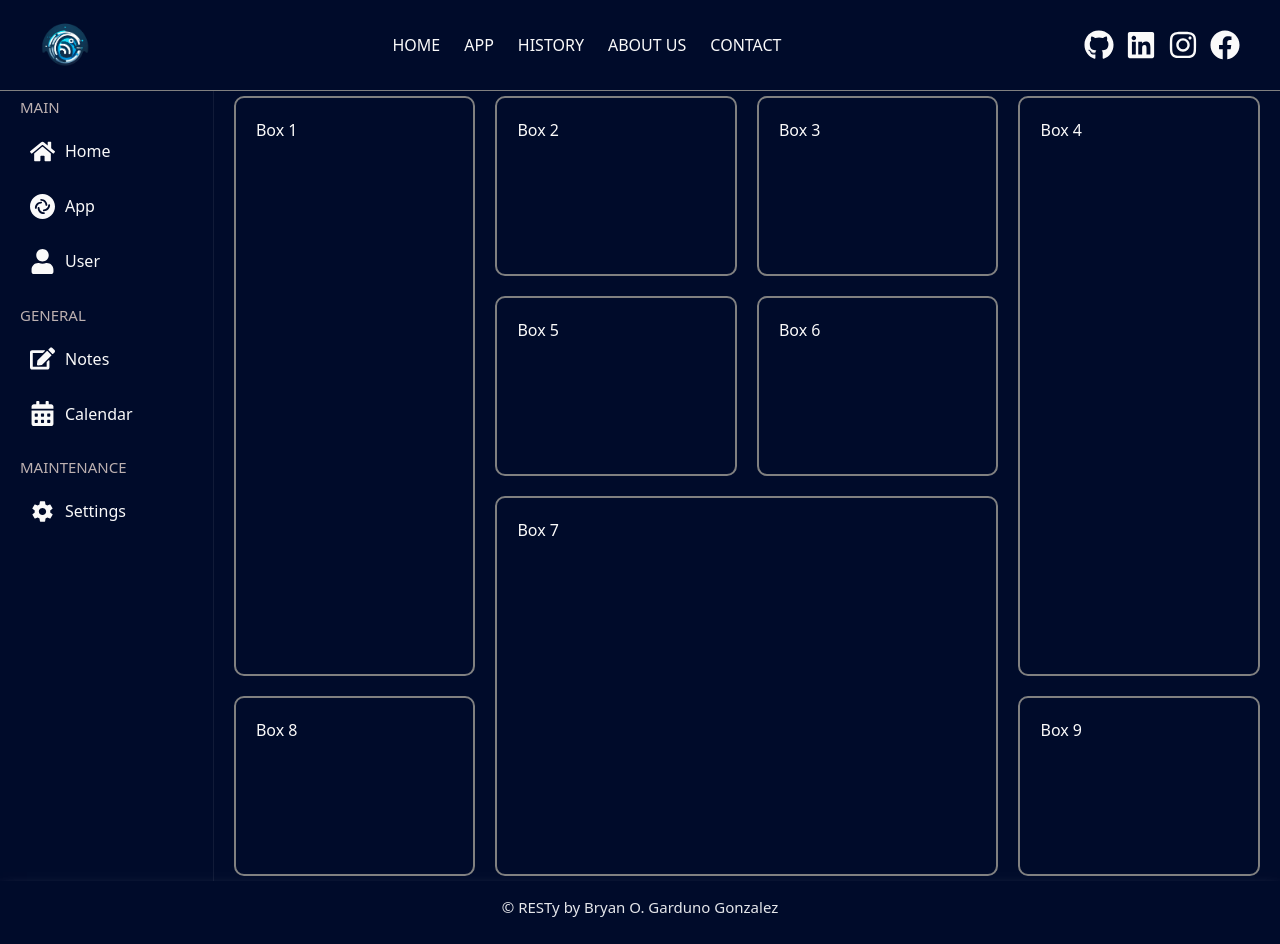
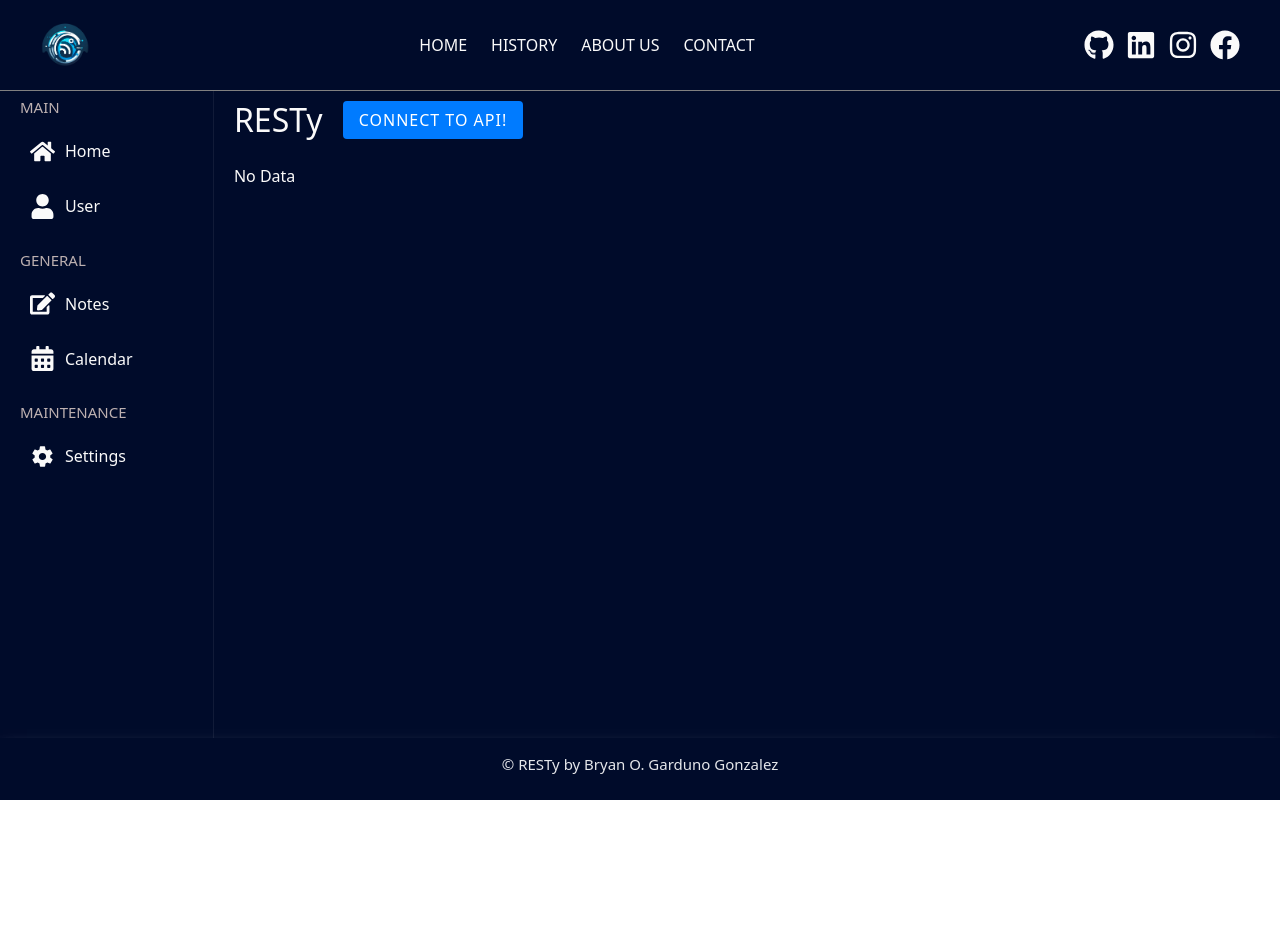
Before and after one commit to brosmar18/resty, a React (Vite) app: page / in a window 1280 px wide. After the commit the page ends 800 px from the top, so only its background shows below. Built offline with nearby package versions, Linux system fonts and the light colour scheme.

Commit message:
state management modified and moved to Main.jsx. Main.jsx name updated to App.jsx

```diff
--- a/package.json
+++ b/package.json
@@ -16,12 +16,12 @@
     "class-variance-authority": "^0.7.0",
     "clsx": "^2.1.0",
     "jsoneditor": "^10.0.0",
-    "jsoneditor-react": "^3.1.2",
     "lucide-react": "^0.316.0",
     "react": "^18.2.0",
     "react-dom": "^18.2.0",
     "react-icons": "^5.0.1",
     "react-router-dom": "^6.21.3",
+    "react18-json-view": "^0.2.8-canary.0",
     "sass": "^1.69.7",
     "tailwind-merge": "^2.2.1",
     "tailwindcss-animate": "^1.0.7",
--- /dev/null
+++ b/src/App.jsx
@@ -0,0 +1,104 @@
+import { QueryClient, QueryClientProvider } from "@tanstack/react-query";
+import { createBrowserRouter, RouterProvider, Outlet } from "react-router-dom";
+import { useState, useEffect } from "react";
+import Results from "./Components/Results";
+import Form from "./Components/Form";
+import Header from "./Components/Header";
+import Footer from "./Components/Footer";
+import History from "./Pages/History";
+import About from "./Pages/About";
+import Contact from "./Pages/Contact";
+import "./App.scss";
+import Home from "./Pages/Home";
+import Sidebar from "./Components/Sidebar";
+const queryClient = new QueryClient();
+
+const App = () => {
+  const [data, setData] = useState(null);
+  const [requestParams, setRequestParams] = useState({});
+  const [isLoading, setIsLoading] = useState(false);
+
+  useEffect(() => {
+    const fetchData = async () => {
+      if (!requestParams.url) return;
+
+      setIsLoading(true);
+      try {
+        const response = await fetch(requestParams.url, {
+          method: requestParams.method,
+          headers: {
+            "Content-Type": "application/json",
+          },
+          body:
+            requestParams.method === "GET" || requestParams.method === "DELETE"
+              ? null
+              : JSON.stringify(requestParams.body),
+        });
+
+        if (!response.ok) throw new Error("Network response was not ok.");
+
+        const newData = await response.json();
+        setData(newData);
+      } catch (error) {
+        console.error(
+          "There has been a problem with your fetch operation:",
+          error
+        );
+        setData(null);
+      } finally {
+        setIsLoading(false);
+      }
+    };
+
+    fetchData();
+  }, [requestParams]);
+
+
+  const Layout = () => {
+    return (
+      <div className="page">
+        <Header />
+        <div className="containers">
+          <div className="menu__container">
+            <Sidebar />
+          </div>
+          <div className="content__container">
+            <QueryClientProvider client={queryClient}>
+              <Outlet />
+            </QueryClientProvider>
+          </div>
+        </div>
+        <Footer />
+      </div>
+    );
+  };
+
+  const router = createBrowserRouter([
+    {
+      path: "/",
+      element: <Layout />,
+      children: [
+        {
+          path: "/",
+          element: <Home data={data} setData={setData} requestParams={requestParams} setRequestParams={setRequestParams} isLoading={isLoading} />,
+        },
+        {
+          path: "/history",
+          element: <History />,
+        },
+        {
+          path: "/about",
+          element: <About />,
+        },
+        {
+          path: "/contact",
+          element: <Contact />,
+        },
+      ],
+    },
+  ]);
+
+  return <RouterProvider router={router} />;
+};
+
+export default App;
--- a/src/Components/Results/index.jsx
+++ b/src/Components/Results/index.jsx
@@ -1,6 +1,5 @@
-import { JsonEditor as Editor } from "jsoneditor-react";
-import "jsoneditor-react/es/editor.min.css";
-import "./Results.scss";
+import JsonView from "react18-json-view";
+import "react18-json-view/src/style.css";
 
 const Results = ({ data, requestParams, isLoading }) => {
   return (
@@ -25,15 +24,9 @@ const Results = ({ data, requestParams, isLoading }) => {
           </div>
           <div data-testid="result-data" className="results__json">
             {data ? (
-              <Editor
-                value={data}
-                mode="view"
-                theme="ace/theme/github"
-                history={false}
-                navigationBar={false}
-                statusBar={false}
-                readOnly={true}
-                search={false}
+              <JsonView
+                src={data}
+                theme="atom"
               />
             ) : (
               <p data-testid="no-data" className="noData">
--- a/src/Components/Sidebar/index.jsx
+++ b/src/Components/Sidebar/index.jsx
@@ -1,7 +1,6 @@
 import { Link } from "react-router-dom";
 import { FaHome, FaUser, FaEdit, FaCalendarAlt } from "react-icons/fa";
 import { IoMdSettings } from "react-icons/io";
-import { SiElement } from "react-icons/si";
 import './Sidebar.scss';
 
 const Sidebar = () => {
@@ -12,10 +11,6 @@ const Sidebar = () => {
         <Link to="/" className="sidebar__link" data-testid="sidebar-link-home">
           <FaHome size={25} />
           <p className="sidebar__link-title">Home</p>
-        </Link>
-        <Link to="/app" className="sidebar__link" data-testid="sidebar-link-app">
-          <SiElement size={25} />
-          <p className="sidebar__link-title">App</p>
         </Link>
         <Link to="/" className="sidebar__link" data-testid="sidebar-link-user">
           <FaUser size={25} />
--- a/src/Constants/index.js
+++ b/src/Constants/index.js
@@ -2,10 +2,6 @@ export const navLinks = [
     {
         label: 'Home',
         route: '/',
-    },
-    {
-        label: 'App',
-        route: '/app',
     },
     {
         label: 'History',
--- a/src/Main.jsx
+++ /dev/null
@@ -1,66 +0,0 @@
-import { QueryClient, QueryClientProvider } from "@tanstack/react-query";
-import { createBrowserRouter, RouterProvider, Outlet } from "react-router-dom";
-import Header from "./Components/Header";
-import Footer from "./Components/Footer";
-import App from "./Pages/App/App";
-import History from "./Pages/History";
-import About from "./Pages/About";
-import Contact from "./Pages/Contact";
-import "./Main.scss";
-import Home from "./Pages/Home";
-import Sidebar from "./Components/Sidebar";
-const queryClient = new QueryClient();
-
-function Main() {
-  const Layout = () => {
-    return (
-      <div className="page">
-        <Header />
-        <div className="containers">
-          <div className="menu__container">
-            <Sidebar />
-          </div>
-          <div className="content__container">
-            <QueryClientProvider client={queryClient}>
-              <Outlet />
-            </QueryClientProvider>
-          </div>
-        </div>
-        <Footer />
-      </div>
-    );
-  };
-
-  const router = createBrowserRouter([
-    {
-      path: "/",
-      element: <Layout />,
-      children: [
-        {
-          path: "/",
-          element: <Home />,
-        },
-        {
-          path: "/app",
-          element: <App />,
-        },
-        {
-          path: "/history",
-          element: <History />,
-        },
-        {
-          path: "/about",
-          element: <About />,
-        },
-        {
-          path: "/contact",
-          element: <Contact />,
-        },
-      ],
-    },
-  ]);
-
-  return <RouterProvider router={router} />;
-}
-
-export default Main;
--- a/src/Pages/App/App.jsx
+++ /dev/null
@@ -1,51 +0,0 @@
-import { useState, useEffect } from "react";
-import "./App.scss";
-import Results from "../../Components/Results";
-import Form from "@/Components/Form";
-
-const App = () => {
-  const [data, setData] = useState(null);
-  const [requestParams, setRequestParams] = useState({});
-  const [isLoading, setIsLoading] = useState(false);
-
-  useEffect(() => {
-    const fetchData = async () => {
-      if (!requestParams.url) return;
-
-      setIsLoading(true);
-      try {
-        const response = await fetch(requestParams.url, {
-          method: requestParams.method,
-          headers: {
-            'Content-Type': 'application/json',
-          },
-          body: requestParams.method === 'GET' || requestParams.method === 'DELETE' ? null : JSON.stringify(requestParams.body),
-        });
-
-        if (!response.ok) throw new Error('Network response was not ok.');
-
-        const newData = await response.json();
-        setData(newData);
-      } catch (error) {
-        console.error("There has been a problem with your fetch operation:", error);
-        setData(null);
-      } finally {
-        setIsLoading(false);
-      }
-    };
-
-    fetchData();
-  }, [requestParams]);
-
-  return (
-    <div data-testid="app" className="app">
-      <div className="app__info">
-        <h1>RESTy</h1>
-        <Form handleApiCall={setRequestParams} />
-      </div>
-      <Results data={data} requestParams={requestParams} isLoading={isLoading} />
-    </div>
-  );
-};
-
-export default App;
--- a/src/Pages/App/App.scss
+++ /dev/null
@@ -1,12 +0,0 @@
-.app {
-    .app__info {
-        display: flex;
-        align-items: center;
-        gap: 20px;
-        margin-bottom: 20px;
-
-        h1 {
-            font-size: 2em;
-        }
-    }
-}
--- a/src/Pages/Home/Home.scss
+++ b/src/Pages/Home/Home.scss
@@ -1,47 +1,14 @@
 @import '../../styles/responsive.scss';
 
 .home {
-    display: grid;
+   .home__container {
+    display: flex;
+    align-items: center;
     gap: 20px;
-    grid-template-columns: repeat(4, 1fr);
-    grid-auto-rows: minmax(180px, auto);
-    grid-auto-flow: dense;
+    margin-bottom: 20px;
 
-    @include xl{
-        grid-template-columns: repeat(3, 1fr);
-      }
-      @include lg{
-        grid-template-columns: repeat(2, 1fr);
-      }
-      @include md {
-        grid-template-columns: repeat(1, 1fr);
-      }
-      @include sm {
-        grid-auto-rows: minmax(120px, auto);
-      }
-
-    .box {
-        padding: 20px;
-        border-radius: 10px;
-        border: 2px solid gray;
+    h1 {
+      font-size: 2em;
     }
-
-    .box1 {
-        grid-column: span 1;
-        grid-row: span 3;
-    }
-
-    .box4 {
-        grid-column: span 1;
-        grid-row: span 3;
-    }
-
-    .box7 {
-        grid-column: span 2;
-        grid-row: span 2;
-
-        @include md {
-            display: none;
-        }
-    }
+   }
 }
--- a/src/Pages/Home/index.jsx
+++ b/src/Pages/Home/index.jsx
@@ -1,17 +1,24 @@
-import './Home.scss';
+import Form from "@/Components/Form";
+import "./Home.scss";
+import Results from "@/Components/Results";
 
-const Home = () => {
+const Home = ({
+  data,
+  requestParams,
+  setRequestParams,
+  isLoading,
+}) => {
   return (
     <div className="home">
-      <div className="box box1">Box 1</div>
-      <div className="box box2">Box 2</div>
-      <div className="box box3">Box 3</div>
-      <div className="box box4">Box 4</div>
-      <div className="box box5">Box 5</div>
-      <div className="box box6">Box 6</div>
-      <div className="box box7">Box 7</div>
-      <div className="box box8">Box 8</div>
-      <div className="box box9">Box 9</div>
+      <div className="home__container">
+        <h1>RESTy</h1>
+        <Form handleApiCall={setRequestParams} />
+      </div>
+      <Results
+        data={data}
+        requestParams={requestParams}
+        isLoading={isLoading}
+      />
     </div>
   );
 };
--- a/src/index.jsx
+++ b/src/index.jsx
@@ -1,10 +1,10 @@
 import React from 'react'
 import ReactDOM from 'react-dom/client'
-import Main from './Main.jsx'
+import App from './App.jsx'
 import './globals.css'
 
 ReactDOM.createRoot(document.getElementById('root')).render(
   <React.StrictMode>
-    <Main />
+    <App />
   </React.StrictMode>,
 )
```
Also changed, not shown: src/App.scss (renamed from src/Main.scss), 1 other file (tests, documents, lock files or other folders).
